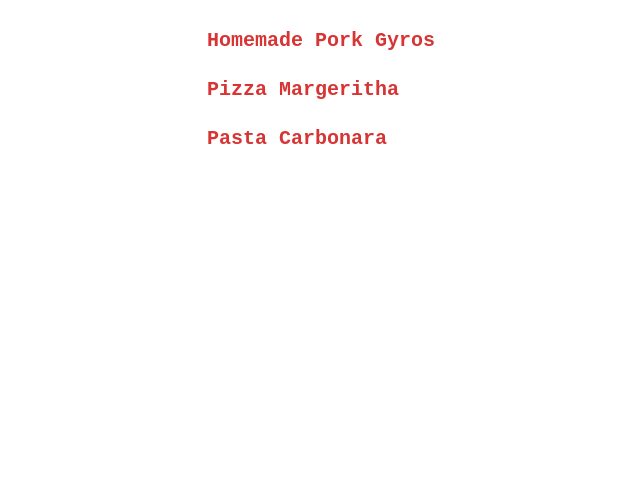
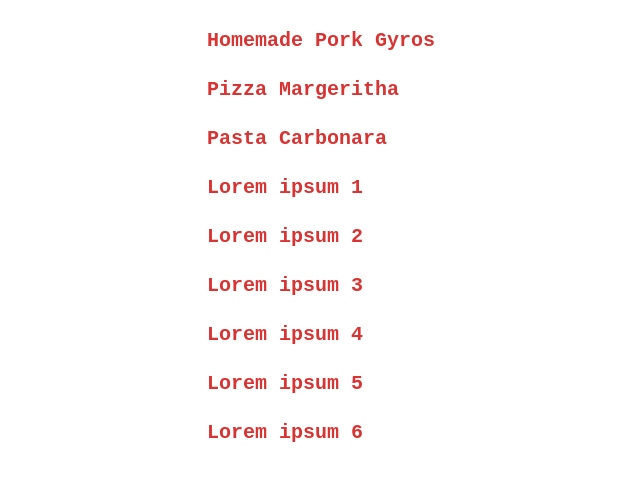
Before and after one commit to tomeszmo/odin-recipes, a plain HTML site: page index.html in a window 1280 px wide. Shown: the part 88-568 px from the top of the page, without its empty margins (319-959 px from the left). Drawn offline with Linux system fonts and the light colour scheme.

Commit message:
add dummy buttons

```diff
--- a/index.html
+++ b/index.html
@@ -23,6 +23,18 @@
       <a href="./recipes/pizza-margeritha.html">Pizza Margeritha</a>
       <br>
       <a href="./recipes/pasta-carbonara.html">Pasta Carbonara</a>
+      <br>
+      <a href="">Lorem ipsum 1</a>
+      <br>
+      <a href="">Lorem ipsum 2</a>
+      <br>
+      <a href="">Lorem ipsum 3</a>
+      <br>
+      <a href="">Lorem ipsum 4</a>
+      <br>
+      <a href="">Lorem ipsum 5</a>
+      <br>
+      <a href="">Lorem ipsum 6</a>
     </nav>
   </body>
 </html>
```
